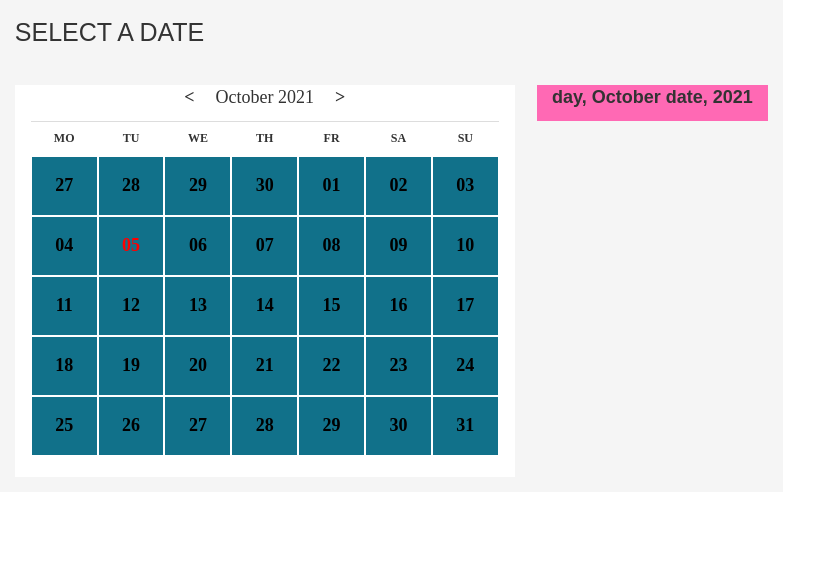
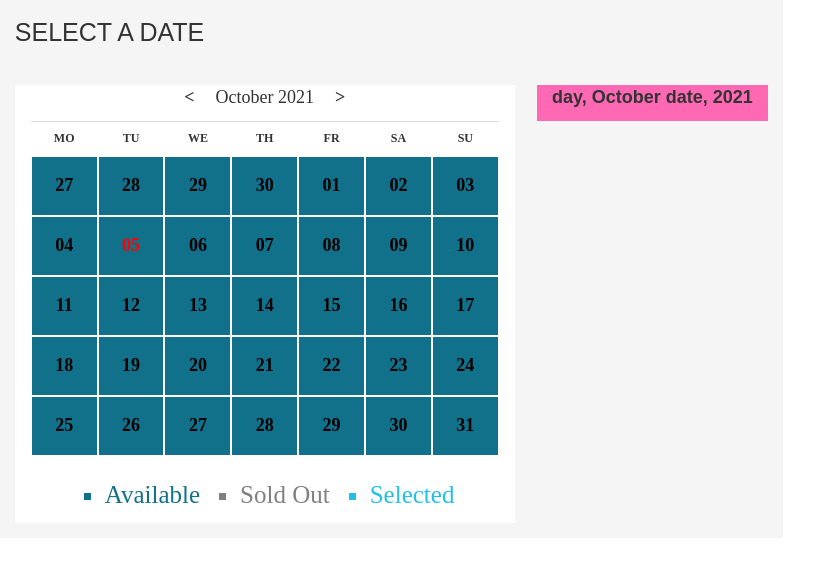
Before and after one commit to YoonShweZin/harrypotterexperience, a Flask app: page / in a window 1280 px wide. Shown: the top 586 px of the page, without its empty margins (0-816 px from the left). Run offline with Flask 2, Linux system fonts and the light colour scheme; some libraries are stand-ins or nearby versions.

Commit message:
Add square bullets

```diff
--- a/static/index.css
+++ b/static/index.css
@@ -62,6 +62,38 @@
     text-align: center;
 }
 
+.color{
+    padding: 0px;
+    margin-left: 35px;
+}
+.color li{
+    list-style: square;
+}
+
+.color ul{
+    display: inline;
+    float: left;
+}
+
+li{
+    font-size: 36px;
+}
+#available {
+    font-family: 'Times New Roman', Times, serif;
+    font-size: 25px;
+    color: rgb(17, 113, 138);
+}
+
+#sold-out{
+    color: gray;
+    font-family: 'Times New Roman', Times, serif;
+    font-size: 25px;
+}
+#selected{
+    color:rgb(33, 192, 231) ;
+    font-family: 'Times New Roman', Times, serif;
+    font-size: 25px;
+}
 #asdiv{
     width: auto;
     background-color: hotpink;
--- a/templates/index.html
+++ b/templates/index.html
@@ -23,6 +23,13 @@
                         <span id='next'>&gt;</span>                   <!-- &gt; is > sign -->
                     <p>
                     <table id=plan class="table">  </table>
+
+                    <!-- color bullet list -->
+                    <div class="color">
+                        <ul><li id="available"> Available  </li></ul>
+                        <ul><li id="sold-out">  Sold Out  </li></ul>
+                        <ul><li id="selected">  Selected </li></ul>
+                    </div>
                 </div>      <!--month-view div-->
 
                 <!-- available and select times -->
```
